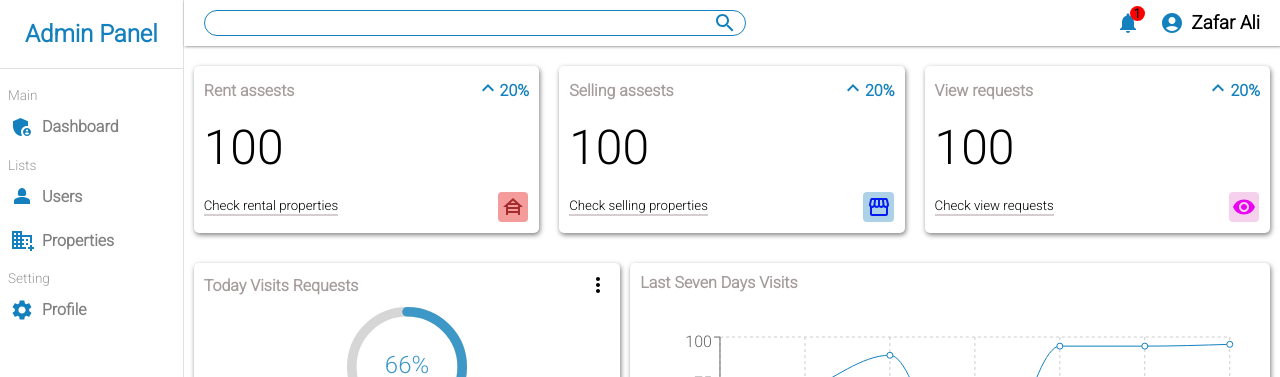
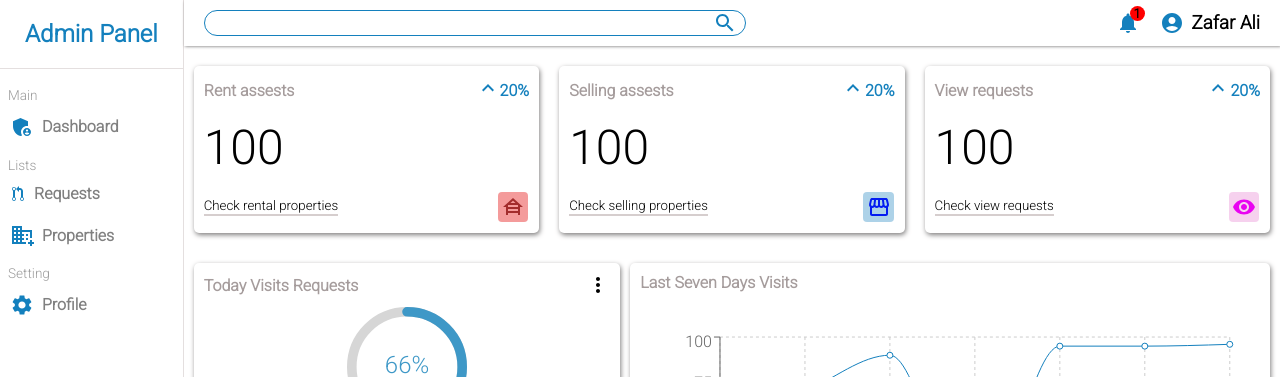
Before and after one commit to niaziiii/real-estate-dashboard, a React (Create React App) app: page / in a window 1280 px wide. Shown: the top 377 px of the page. Built offline with nearby package versions, Linux system fonts and the light colour scheme.

Commit message:
added links

```diff
--- a/src/components/sidebar/Sidebar.jsx
+++ b/src/components/sidebar/Sidebar.jsx
@@ -2,9 +2,11 @@ import React from 'react'
 import './sidebar.scss'
 import AdminPanelSettingsIcon from '@mui/icons-material/AdminPanelSettings';
 import DomainAddIcon from '@mui/icons-material/DomainAdd';
-import Person2Icon from '@mui/icons-material/Person2';
+import { GoGitPullRequest } from 'react-icons/go';
 import SettingsIcon from '@mui/icons-material/Settings';
 import LogoutIcon from '@mui/icons-material/Logout';
+import { Link } from 'react-router-dom'
+
 const Sidebar = () => {
   return (
     <div className='sidebar'>
@@ -16,34 +18,42 @@ const Sidebar = () => {
       <div className="sidebar__main">
         <p className='title'>Main</p>
         <li className="links">
+          <Link to='/'>
             <span >
               <AdminPanelSettingsIcon />
               <p>Dashboard </p>
             </span>
+          </Link>
         </li>
 
         <p className='title'>Lists</p>
         <li className="links">
+          <Link to='/requests'>
             <span >
-            <Person2Icon />
-            <p>Users </p>
+              <GoGitPullRequest />
+              <p>Requests </p>
             </span>
+          </Link>
         </li>
 
         <li className="links">
+          <Link to='/property'>
             <span >
               <DomainAddIcon />
               <p>Properties </p>
             </span>
+          </Link>
         </li>
 
 
         <p className='title'>Setting</p>
         <li className="links">
+          <Link to='/profile'>
             <span >
               <SettingsIcon />
               <p>Profile </p>
             </span>
+          </Link>
         </li>
 
 
```
Lines whose indentation alone changed are shown as unchanged.
